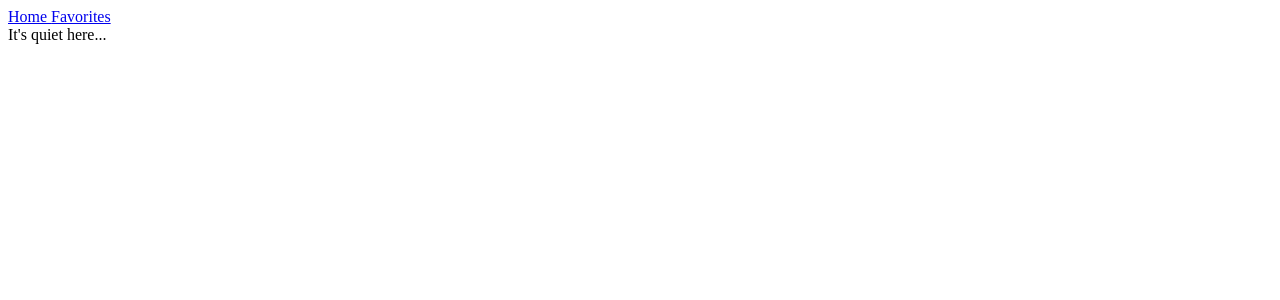
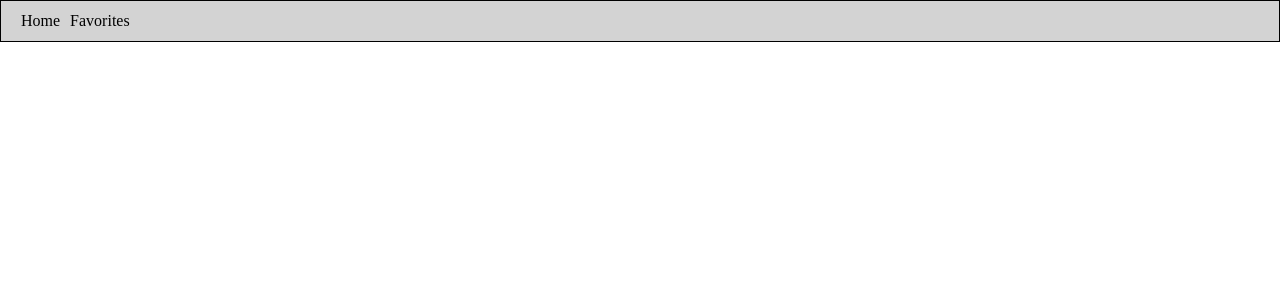
Before and after one commit to hajunk05/RandomBible, a React (Vite) app: page /favorites in a window 1280 px wide. Shown: the top 300 px of the page. Built offline with nearby package versions, Linux system fonts and the light colour scheme.

Commit message:
CSS of very basic navigation bar

```diff
--- /dev/null
+++ b/src/App.css
@@ -0,0 +1,22 @@
+#navigation-bar {
+	display: flex;
+	background-color: lightgrey;
+	padding-left: 20px;
+	align-items: center;
+	position: fixed;
+	top: 0px;
+	left: 0px;
+	right: 0px;
+	min-height: 40px;
+	gap: 10px;
+	border: 1px solid;
+}
+
+#navigation-bar a {
+	text-decoration: none;
+	color: black;
+}
+
+#navigation-bar a:hover {
+	box-shadow: 0px 2px 0px black;
+}
--- a/src/App.jsx
+++ b/src/App.jsx
@@ -8,12 +8,13 @@ import {
 import Home from './pages/Home'
 import Favorites from './pages/Favorites'
 import { useState } from 'react'
+import './App.css'
 
 const App = () => {
 	const [favVerses, setFavVerses] = useState([])
 	return (
 		<BrowserRouter>
-			<nav>
+			<nav id="navigation-bar">
 				<Link to="/"> Home </Link>
 				<Link to="/favorites"> Favorites </Link>
 			</nav>
--- a/src/pages/Home.jsx
+++ b/src/pages/Home.jsx
@@ -7,6 +7,7 @@ const Home = ({ favVerses, setFavVerses }) => {
 	const [error, setError] = useState(null)
 	const [isLoading, setIsLoading] = useState(true)
 	const [isMaxFav, setIsMaxFav] = useState(false)
+	const [isAlreadyFav, setIsAlreadyFav] = useState(false)
 
 	useEffect(() => {
 		randomVerse()
@@ -39,12 +40,15 @@ const Home = ({ favVerses, setFavVerses }) => {
 			setCurrentVerseData(randomVerse)
 			setTimeout(() => setIsLoading(false), 1000)
 		} catch (e) {
+			setIsLoading(false)
 			setError(e.message)
 		}
 	}
 
 	const handleRandomVerse = () => {
+		setIsLoading(true)
 		randomVerse()
+		setIsAlreadyFav(false)
 	}
 
 	const handleAddToFavorites = () => {
@@ -66,6 +70,7 @@ const Home = ({ favVerses, setFavVerses }) => {
 		if (favVerses.length + 1 >= 10) {
 			setIsMaxFav(true)
 		}
+		setIsAlreadyFav(true)
 	}
 
 	if (isLoading) {
@@ -82,6 +87,7 @@ const Home = ({ favVerses, setFavVerses }) => {
 			handleRandomVerse={handleRandomVerse}
 			handleAddToFavorites={handleAddToFavorites}
 			isMaxFav={isMaxFav}
+			isAlreadyFav={isAlreadyFav}
 		/>
 	)
 }
--- a/src/pages/components/DisplayVerse.jsx
+++ b/src/pages/components/DisplayVerse.jsx
@@ -1,11 +1,13 @@
+import '../css/Home.css'
 const DisplayVerse = ({
 	currentVerseData,
 	handleRandomVerse,
 	handleAddToFavorites,
 	isMaxFav,
+	isAlreadyFav,
 }) => {
 	return (
-		<div>
+		<div class="display-container">
 			<h1> From: {currentVerseData.name}</h1>
 			<h2> {currentVerseData.book} </h2>
 			<p>
@@ -17,7 +19,7 @@ const DisplayVerse = ({
 				{' '}
 				Another Verse{' '}
 			</button>
-			{isMaxFav ? (
+			{isMaxFav || isAlreadyFav ? (
 				<button disabled> Add to Favorites </button>
 			) : (
 				<button onClick={() => handleAddToFavorites()}>
```
Also changed, not shown: src/pages/css/Home.css (added).
